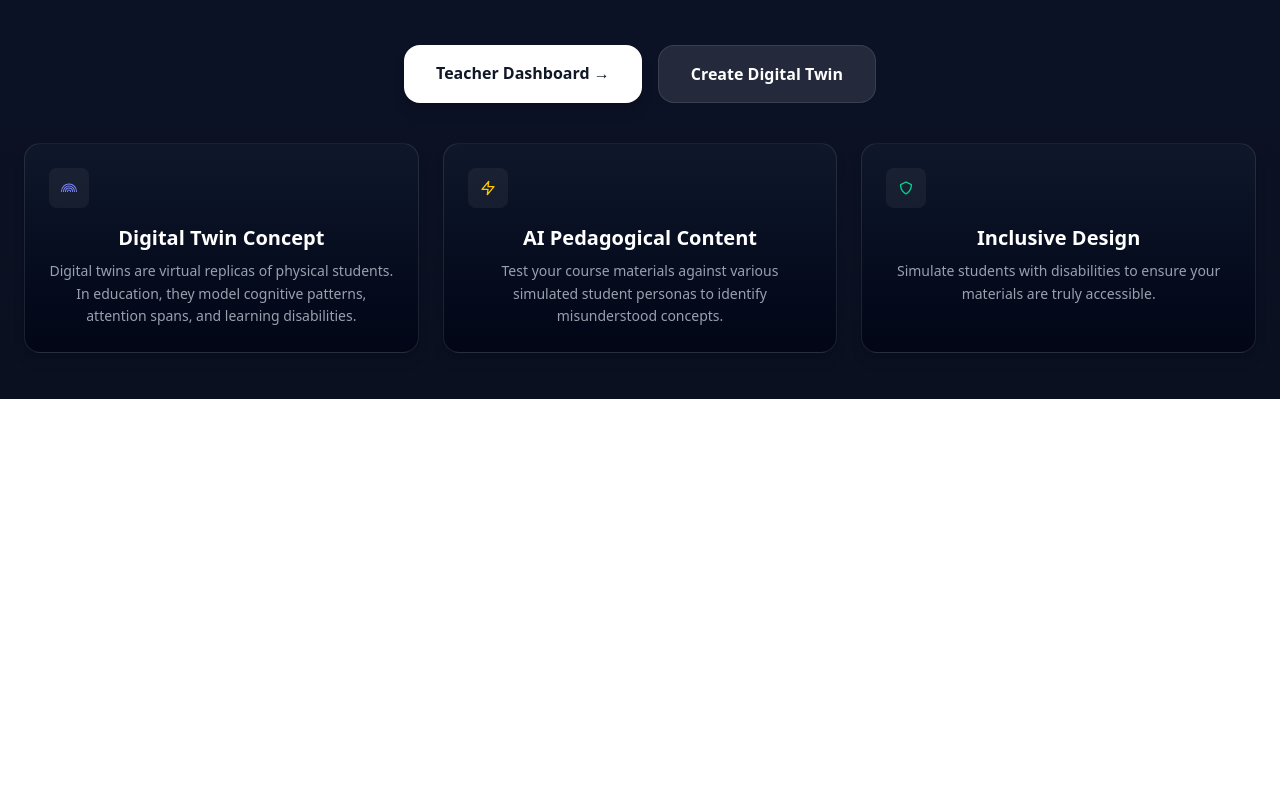
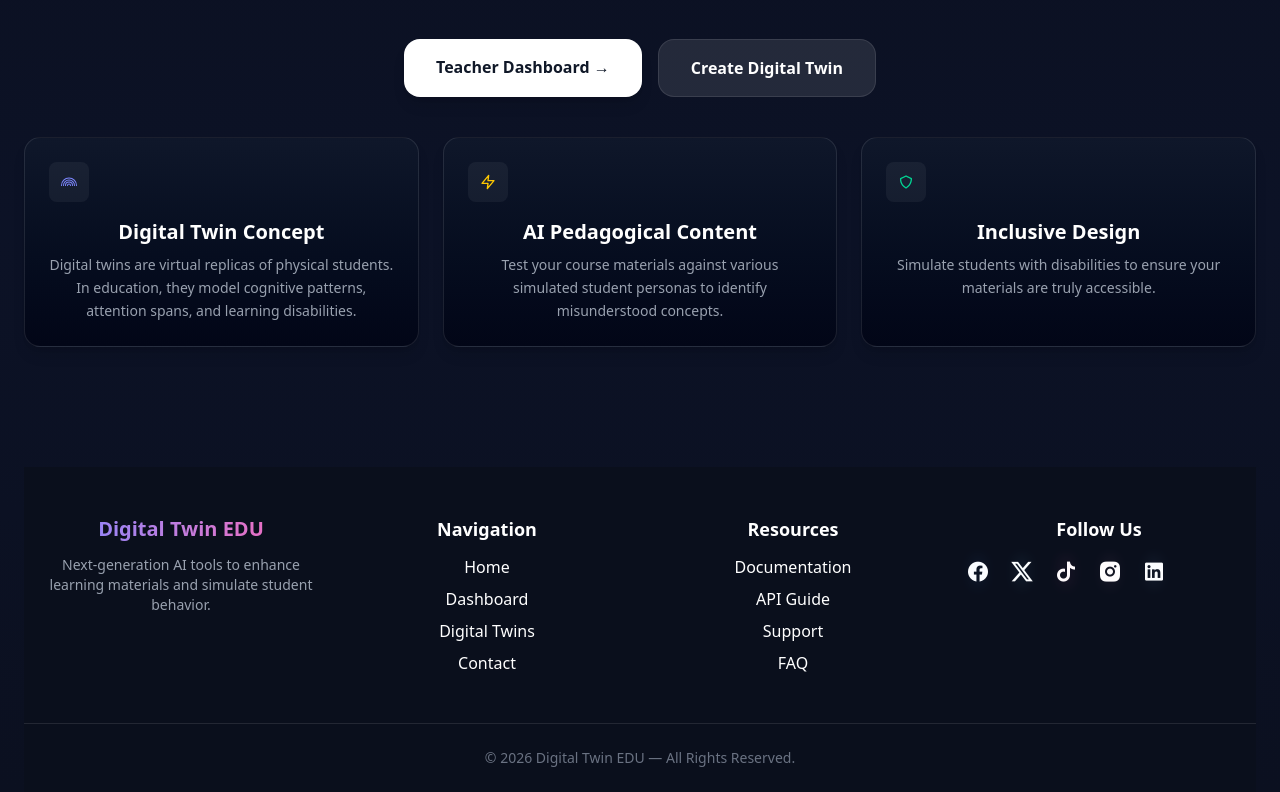
Before and after one commit to edutwin-team/edutwin-platform, a React (Vite) app: page / in a window 1280 px wide. Shown: the part 401-1193 px from the top of the page. Before the commit the page ends 800 px from the top, so only its background shows below. Built offline with nearby package versions, Linux system fonts and the light colour scheme.

Commit message:
App Footer EDT-61 (#8)

```diff
--- a/index.html
+++ b/index.html
@@ -3,6 +3,7 @@
   <head>
     <meta charset="UTF-8" />
     <link rel="icon" type="image/svg+xml" href="/vite.svg" />
+    <link href="https://cdn.jsdelivr.net/npm/remixicon@4.1.0/fonts/remixicon.css" rel="stylesheet">
     <meta name="viewport" content="width=device-width, initial-scale=1.0" />
     <title>edutwin-platform</title>
   </head>
--- a/src/App.tsx
+++ b/src/App.tsx
@@ -21,17 +21,23 @@ const Layout: React.FC = () => {
   const isHome = location.pathname === '/';
 
   return (
-    <>
+    <div className="flex flex-col min-h-screen">
+      {/* Navbar en haut */}
       <Navbar />
 
-      <div className="flex min-h-[calc(100vh-64px)]">
+      {/* Contenu principal */}
+      <div className="flex flex-1">
         {!hideSidebar && <Sidebar />}
 
+        {/* Content wrapper */}
         <div
-          className={`flex-1 ${
-            isHome ? 'p-0 bg-transparent overflow-y-auto' : 'p-4 bg-base-100 overflow-y-auto'
+          className={`flex-1 flex flex-col ${
+            isHome
+              ? 'bg-gradient-to-b from-[#0b1020] via-[#0c1226] to-[#0b1020]'
+              : 'bg-base-100 p-4'
           }`}
         >
+          <div className="flex-1 overflow-y-auto">
             <Routes>
               <Route path="/" element={<Home />} />
               <Route path="/dashboard" element={<Dashboard />} />
@@ -46,7 +52,8 @@ const Layout: React.FC = () => {
             </Routes>
           </div>
           </div>
-    </>
+        </div>
+      </div>
   );
 };
 
--- /dev/null
+++ b/src/components/footer/Footer.tsx
@@ -0,0 +1,90 @@
+import { Link } from "react-router-dom";
+
+export default function Footer() {
+  return (
+    <footer className="bg-[#0a0f1c] text-white mt-20">
+      {/* Top Section */}
+      <div className="max-w-7xl mx-auto px-6 py-12 grid grid-cols-1 md:grid-cols-4 gap-10">
+
+        {/* Logo + Description */}
+        <div>
+          <h2 className="text-xl font-bold bg-gradient-to-r from-indigo-400 to-pink-400 bg-clip-text text-transparent">
+            Digital Twin EDU
+          </h2>
+          <p className="mt-3 text-sm text-gray-400">
+            Next-generation AI tools to enhance learning materials and simulate student behavior.
+          </p>
+        </div>
+        {/* Navigation Links */}
+        <div>
+          <h3 className="text-lg font-semibold text-white mb-3">Navigation</h3>
+          <ul className="space-y-2">
+            <li><Link to="/" className="hover:text-indigo-400 transition">Home</Link></li>
+            <li><Link to="/dashboard" className="hover:text-indigo-400 transition">Dashboard</Link></li>
+            <li><Link to="/digital-twins" className="hover:text-indigo-400 transition">Digital Twins</Link></li>
+            <li><Link to="/contact" className="hover:text-indigo-400 transition">Contact</Link></li>
+          </ul>
+        </div>
+
+        {/* Resources */}
+        <div>
+          <h3 className="text-lg font-semibold text-white mb-3">Resources</h3>
+          <ul className="space-y-2">
+            <li className="hover:text-indigo-400 cursor-pointer">Documentation</li>
+            <li className="hover:text-indigo-400 cursor-pointer">API Guide</li>
+            <li className="hover:text-indigo-400 cursor-pointer">Support</li>
+            <li className="hover:text-indigo-400 cursor-pointer">FAQ</li>
+          </ul>
+        </div>
+
+        {/* Social icons */}
+        <div>
+          <h3 className="text-lg font-semibold text-white mb-3">Follow Us</h3>
+          <div className="flex items-center gap-5 text-2xl">
+
+            {/* Facebook */}
+            <a className="relative group transition" data-testid="icon-facebook">
+              <i className="ri-facebook-circle-fill group-hover:text-blue-400 transition"></i>
+              <span className="absolute -inset-1 bg-blue-500/40 blur-lg rounded-full opacity-0 group-hover:opacity-100 transition"></span>
+              <span className="absolute inset-0 rounded-full opacity-0 group-hover:opacity-60 transition bg-gradient-to-r from-transparent via-blue-400/40 to-transparent blur-[6px] animate-pulse"></span>
+            </a>
+
+            {/* Twitter (X) */}
+            <a className="relative group transition" data-testid="icon-twitter">
+              <i className="ri-twitter-x-fill group-hover:text-sky-400 transition"></i>
+              <span className="absolute -inset-1 bg-sky-400/40 blur-lg rounded-full opacity-0 group-hover:opacity-100 transition"></span>
+              <span className="absolute inset-0 rounded-full opacity-0 group-hover:opacity-60 transition bg-gradient-to-r from-transparent via-sky-300/40 to-transparent blur-[6px] animate-pulse"></span>
+            </a>
+
+            {/* TikTok */}
+            <a className="relative group transition" data-testid="icon-tiktok">
+              <i className="ri-tiktok-fill group-hover:text-pink-400 transition"></i>
+              <span className="absolute -inset-1 bg-pink-500/40 blur-lg rounded-full opacity-0 group-hover:opacity-100 transition"></span>
+              <span className="absolute inset-0 rounded-full opacity-0 group-hover:opacity-60 transition bg-gradient-to-r from-transparent via-pink-400/40 to-transparent blur-[6px] animate-pulse"></span>
+            </a>
+
+            {/* Instagram */}
+            <a className="relative group transition" data-testid="icon-instagram">
+              <i className="ri-instagram-fill group-hover:text-pink-500 transition"></i>
+              <span className="absolute -inset-1 bg-pink-400/40 blur-lg rounded-full opacity-0 group-hover:opacity-100 transition"></span>
+              <span className="absolute inset-0 rounded-full opacity-0 group-hover:opacity-60 transition bg-gradient-to-r from-transparent via-pink-300/40 to-transparent blur-[6px] animate-pulse"></span>
+            </a>
+
+            {/* LinkedIn */}
+            <a className="relative group transition" data-testid="icon-linkedin">
+              <i className="ri-linkedin-box-fill group-hover:text-blue-500 transition"></i>
+              <span className="absolute -inset-1 bg-blue-500/40 blur-lg rounded-full opacity-0 group-hover:opacity-100 transition"></span>
+              <span className="absolute inset-0 rounded-full opacity-0 group-hover:opacity-60 transition bg-gradient-to-r from-transparent via-blue-300/40 to-transparent blur-[6px] animate-pulse"></span>
+            </a>
+
+          </div>
+        </div>
+      </div>
+
+      {/* Bottom */}
+      <div className="border-t border-white/10 py-6 text-center text-sm text-gray-500">
+        © {new Date().getFullYear()} Digital Twin EDU — All Rights Reserved.
+      </div>
+    </footer>
+  );
+}
--- a/src/pages/home/Home.tsx
+++ b/src/pages/home/Home.tsx
@@ -4,11 +4,12 @@ import { FeatureCard } from "../../components/home/FeatureCard";
 import { FiZap } from "react-icons/fi";
 import { BsRainbow } from "react-icons/bs";
 import { BiShield } from "react-icons/bi";
-
+import Footer from "../../components/footer/Footer";
 const Home: React.FC = () => {
   return (
-    <div className="h-full  min-h-[calc(100vh-64px)] bg-gradient-to-b from-[#0b1020] via-[#0c1226] to-[#0b1020] text-white flex items-center justify-center">
+    <div className="h-full min-h-[calc(100vh-64px)] bg-gradient-to-b from-[#0b1020] via-[#0c1226] to-[#0b1020] text-white flex flex-col justify-between">
 
+      {/* MAIN CONTENT */}
       <main className="flex mt-5 flex-col items-center text-center px-6">
 
         {/* Badge */}
@@ -47,6 +48,8 @@ const Home: React.FC = () => {
             Create Digital Twin
           </Link>
         </div>
+
+        {/* Features */}
         <div className="grid gap-6 md:grid-cols-3 mb-10 mt-10">
           <FeatureCard
             icon={<BsRainbow className="text-indigo-400" />}
@@ -67,8 +70,11 @@ const Home: React.FC = () => {
           />
         </div>
 
+        <Footer />
+
       </main>
     </div>
+
   );
 };
 
```
Also changed, not shown: 1 other file (tests, documents, lock files or other folders). Lines whose indentation alone changed are shown as unchanged.
